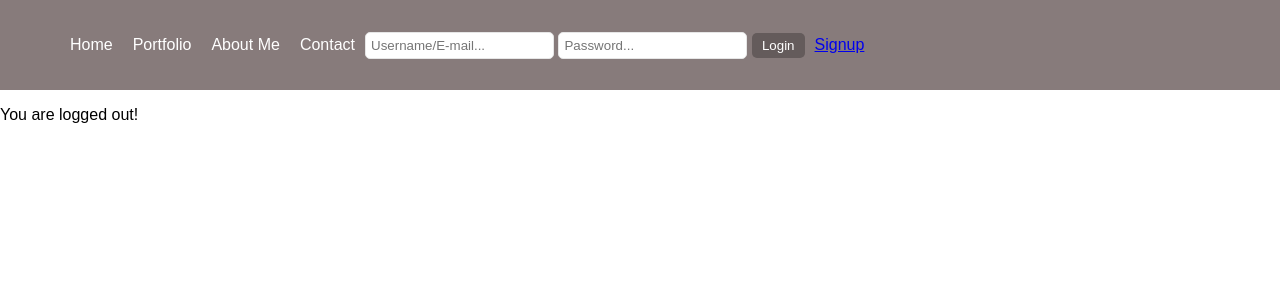
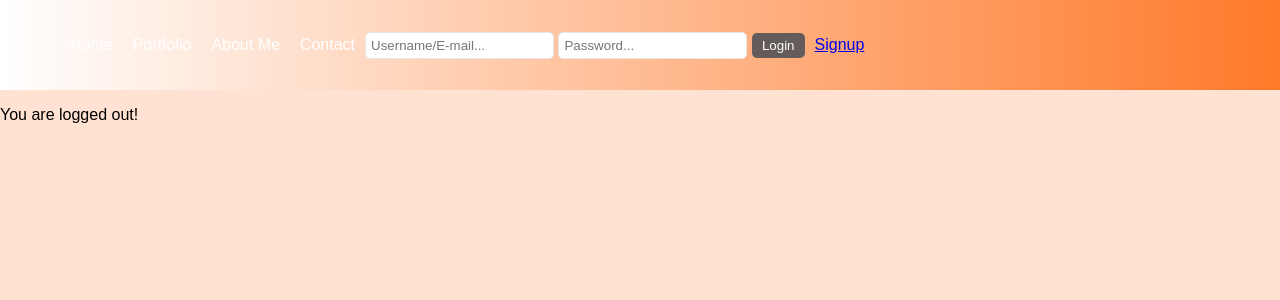
Before and after one commit to Destiny-Ra/Degree-Plan, a PHP site: page / in a window 1280 px wide. Shown: the top 300 px of the page. Run offline with PHP 8.4, Linux system fonts and the light colour scheme.

Commit message:
Update style.css

```diff
--- a/Degree Plan/style.css
+++ b/Degree Plan/style.css
@@ -4,6 +4,7 @@ body {
     font-family: Arial, sans-serif;
     margin: 0;
     padding: 0;
+    background-color: #FFE2D2;
 
 }
 
@@ -11,6 +12,7 @@ header {
     width: 100%;
     padding: 20px;
     background-color: #877b7b;
+    background-image: linear-gradient(to right, #FFFFFF, #FF7523);
     color: #fff;
     display: flex;
     align-items: center;
```
